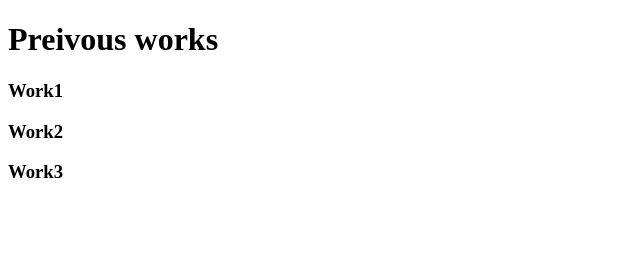
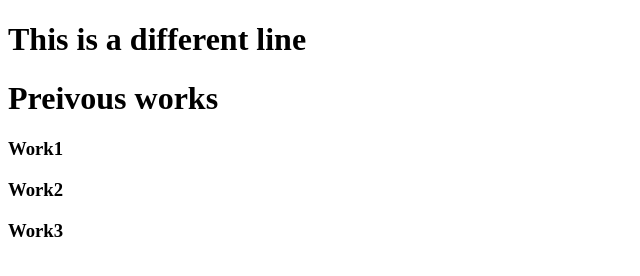
Before and after one commit to Franky101/miweb, a plain HTML site: page works.html in a window 1280 px wide. Shown: the whole page, without its empty margins (0-640 px from the left). Drawn offline with Linux system fonts and the light colour scheme.

Commit message:
update work.html 2
I added another line at the beggining, different from bob because i dont like bob's idea

```diff
--- a/works.html
+++ b/works.html
@@ -7,6 +7,7 @@
     <title>Previous works</title>
 </head>
 <body>
+    <h1>This is a different line</h1>
     <h1>Preivous works</h1>
     <h3>Work1</h3>
     <h3>Work2</h3>
```
